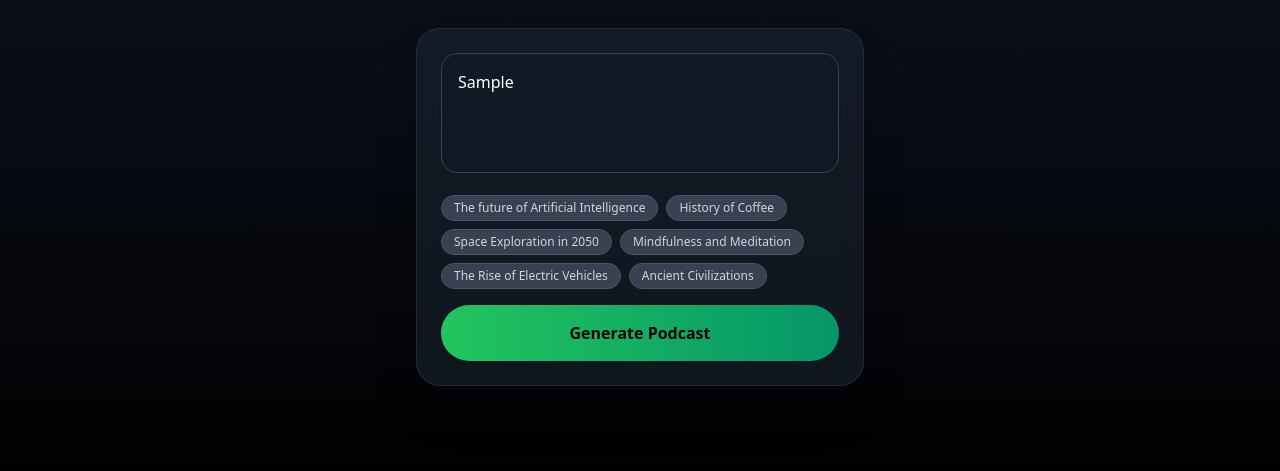
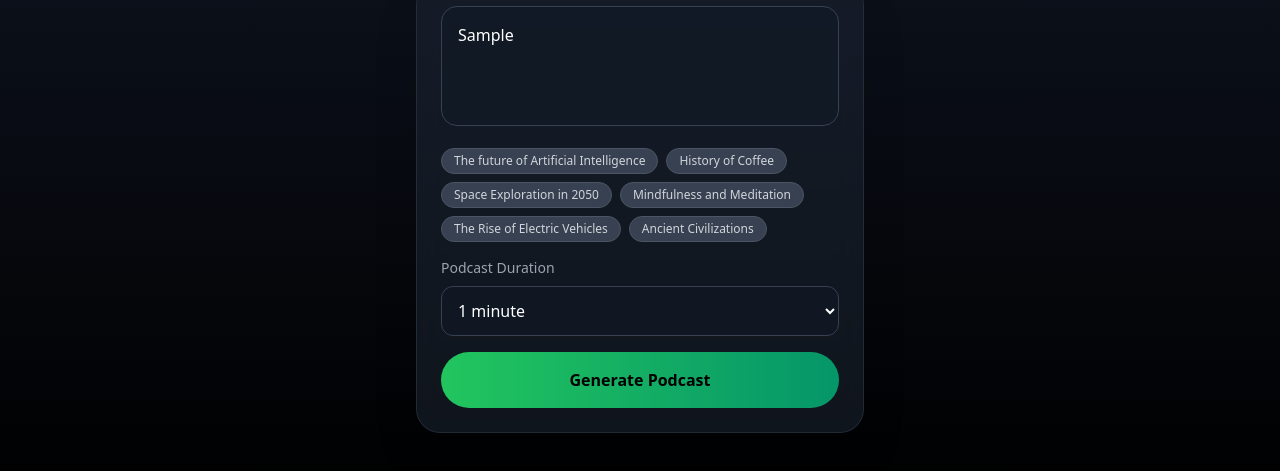
Before and after one commit to vitthalr/ai-podcast, a plain HTML site: page index.html in a window 1280 px wide. Both pictures are taken after typing "Sample" into the empty fields and a click on the button "Generate Podcast". Shown: the part 287-758 px from the top of the page. Drawn offline with nearby package versions, Linux system fonts and the light colour scheme; no server answers.

Commit message:
Add dynamic podcast duration selector and improve audio visualization

```diff
--- a/index.html
+++ b/index.html
@@ -28,6 +28,21 @@
                 <!-- Starter Prompts -->
                 <div id="starterPrompts" class="mt-4 flex flex-wrap gap-2">
                     <!-- Prompts will be injected here -->
+                </div>
+
+                <!-- Duration Selector -->
+                <div class="mt-4 mb-4">
+                    <label for="durationSelect" class="block text-sm text-gray-400 mb-2">Podcast Duration</label>
+                    <select
+                        id="durationSelect"
+                        class="w-full bg-gray-900/50 text-white rounded-xl p-3 focus:outline-none focus:ring-2 focus:ring-green-500 border border-gray-700"
+                    >
+                        <option value="0.5">30 seconds</option>
+                        <option value="1" selected>1 minute</option>
+                        <option value="2">2 minutes</option>
+                        <option value="3">3 minutes</option>
+                        <option value="5">5 minutes</option>
+                    </select>
                 </div>
 
                 <button
--- a/js/api.js
+++ b/js/api.js
@@ -73,8 +73,8 @@ export async function generateCoverArt(topic) {
     return requestPromise;
 }
 
-export async function generateScript(topic) {
-    const cacheKey = getCacheKey(topic) + '_script';
+export async function generateScript(topic, duration = 1) {
+    const cacheKey = getCacheKey(topic) + `_script_${duration}`;
 
     // Check cache first
     const cachedScript = getCacheItem(cacheKey);
@@ -94,7 +94,7 @@ export async function generateScript(topic) {
             const res = await fetch('/api/generateScript', {
                 method: 'POST',
                 headers: { 'Content-Type': 'application/json' },
-                body: JSON.stringify({ topic })
+                body: JSON.stringify({ topic, duration })
             });
 
             if (!res.ok) throw new Error(`Script generation failed: ${res.status}`);
--- a/js/app.js
+++ b/js/app.js
@@ -96,11 +96,14 @@ async function generatePodcast() {
             console.log('Found cached components for:', topic);
         }
 
+        // Get selected duration
+        const duration = parseFloat(document.getElementById('durationSelect').value);
+
         // Step 1: Script & Cover Art (Parallel start)
         activateLoadingStep(elements.loading.step1);
 
         // Start both requests in parallel
-        const scriptPromise = generateScript(topic);
+        const scriptPromise = generateScript(topic, duration);
         const coverArtPromise = generateCoverArt(topic);
 
         // Wait for script first
```
Also changed, not shown: api/generateScript/index.js (+9 -3 lines).
